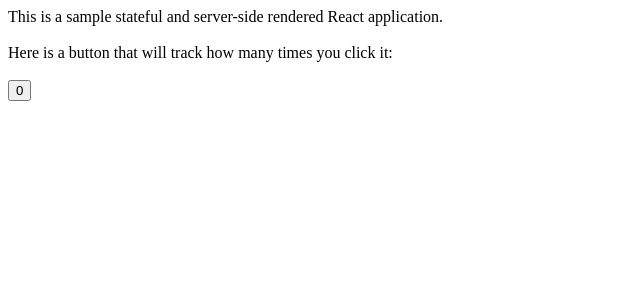
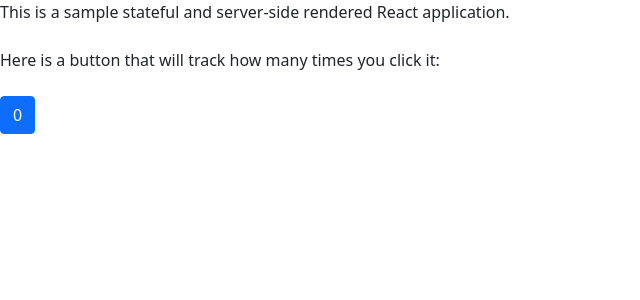
Before and after one commit to colcheski/personal-site, a React app: page / in a window 1280 px wide. Shown: the top 300 px of the page, without its empty margins (0-640 px from the left). Built offline with nearby package versions, Linux system fonts and the light colour scheme; the HTML template or start-up script is replaced by a standard one.

Commit message:
Added simple implementation of bootstrap WIP

```diff
--- a/package.json
+++ b/package.json
@@ -17,8 +17,10 @@
     "@babel/preset-env": "^7.16.11",
     "@babel/preset-react": "^7.16.7",
     "babel-loader": "^8.2.3",
+    "bootstrap": "^5.1.3",
     "express": "^4.17.3",
     "react": "^17.0.2",
+    "react-bootstrap": "^2.2.1",
     "react-dom": "^17.0.2",
     "webpack": "^5.70.0",
     "webpack-cli": "^4.9.2"
@@ -26,6 +28,7 @@
   "devDependencies": {
     "@babel/eslint-parser": "^7.17.0",
     "babel-jest": "^27.5.1",
+    "css-loader": "^6.7.1",
     "eslint": "^8.11.0",
     "eslint-config-prettier": "^8.5.0",
     "eslint-plugin-react": "^7.29.4",
@@ -33,6 +36,7 @@
     "jest": "^27.5.1",
     "nodemon": "^2.0.15",
     "prettier": "2.6.0",
-    "react-test-renderer": "^17.0.2"
+    "react-test-renderer": "^17.0.2",
+    "style-loader": "^3.3.1"
   }
 }
--- /dev/null
+++ b/src/components/App.js
@@ -0,0 +1,21 @@
+import { useState } from "react";
+import Button from "react-bootstrap/Button";
+//import "bootstrap/dist/css/bootstrap.css";
+
+export default function App() {
+  const [count, setCount] = useState(0);
+  return (
+    <div className="row">
+      <div className="col-xs-12">
+        This is a sample stateful and server-side rendered React application.
+        <br />
+        <br />
+        Here is a button that will track how many times you click it:
+        <br />
+        <br />
+        {/* <button onClick={() => setCount(count + 1)}>{count}</button> */}
+        <Button onClick={() => setCount(count + 1)}>{count}</Button>
+      </div>
+    </div>
+  );
+}
--- a/src/components/app.js
+++ /dev/null
@@ -1,16 +0,0 @@
-import { useState } from "react";
-
-export default function App() {
-  const [count, setCount] = useState(0);
-  return (
-    <div>
-      This is a sample stateful and server-side rendered React application.
-      <br />
-      <br />
-      Here is a button that will track how many times you click it:
-      <br />
-      <br />
-      <button onClick={() => setCount(count + 1)}>{count}</button>
-    </div>
-  );
-}
--- a/src/index.js
+++ b/src/index.js
@@ -1,6 +1,7 @@
 import ReactDOM from "react-dom";
 
-import App from "./components/app";
+import App from "./components/App.js";
+import "bootstrap/dist/css/bootstrap.css";
 
 const container = document.getElementById("mountNode");
 ReactDOM.hydrate(<App />, container);
--- a/src/server/server.js
+++ b/src/server/server.js
@@ -1,7 +1,7 @@
 import express from "express";
 import ReactDOMServer from "react-dom/server";
 
-import App from "../components/app";
+import App from "../components/App.js";
 
 const server = express();
 server.use(express.static("dist"));
--- a/webpack.config.js
+++ b/webpack.config.js
@@ -4,9 +4,15 @@ module.exports = {
       {
         test: /\.js$/,
         exclude: /node_modules/,
-        use: {
-          loader: "babel-loader",
-        },
+        use: [
+          //{ loader: "style-loader" },
+          //{ loader: "css-loader" },
+          { loader: "babel-loader" },
+        ],
+      },
+      {
+        test: /\.css$/,
+        use: [{ loader: "style-loader" }, { loader: "css-loader" }],
       },
     ],
   },
```
Also changed, not shown: 2 other files (tests, documents, lock files or other folders).
